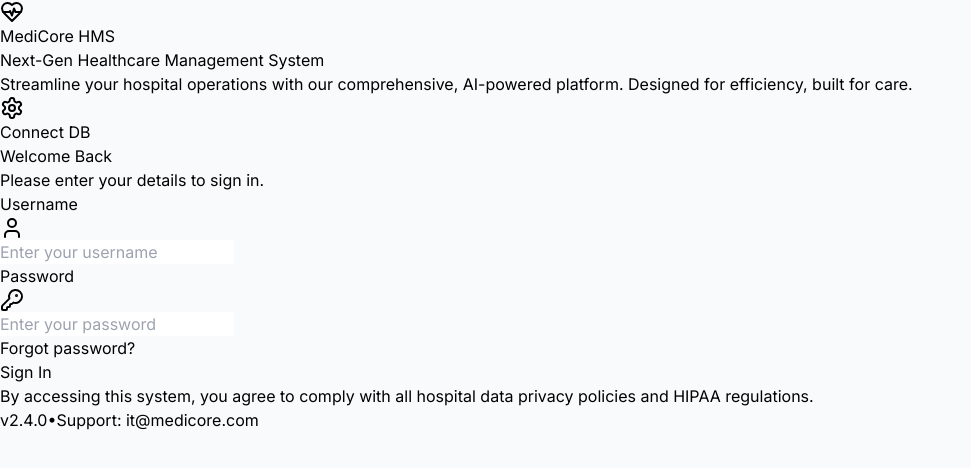
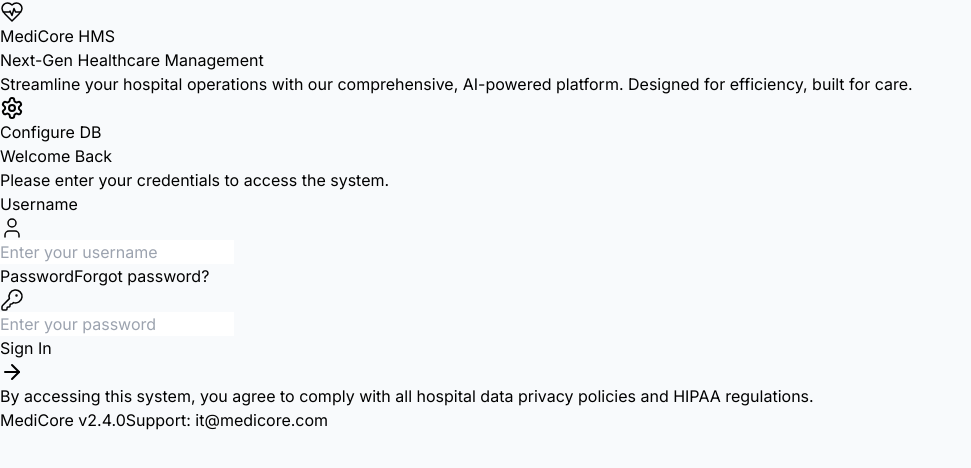
Before and after one commit to Smruti1993/HIS-WEB5, a React (Vite) app: page /#/login in a window 1280 px wide. Shown: the top 468 px of the page, without its empty margins (0-971 px from the left). Built offline with nearby package versions, Linux system fonts and the light colour scheme.

Commit message:
feat(login): Improve UI and UX of login page
Enhances the visual appeal and user experience of the login page with updated styling, larger input fields, and a more prominent branding section. Introduces subtle animations and decorative elements for a modern look.

```diff
--- a/src/pages/Login.tsx
+++ b/src/pages/Login.tsx
@@ -1,7 +1,7 @@
 import React, { useState } from 'react';
 import { useData } from '../context/DataContext';
 import { useNavigate } from 'react-router-dom';
-import { KeyRound, User, Loader2, HeartPulse, Settings } from 'lucide-react';
+import { KeyRound, User, Loader2, HeartPulse, Settings, ArrowRight } from 'lucide-react';
 
 export const Login = () => {
   const { login, isDbConnected } = useData();
@@ -24,65 +24,68 @@ export const Login = () => {
   };
 
   return (
-    <div className="min-h-screen bg-slate-50 flex items-center justify-center p-4">
-      <div className="bg-white rounded-3xl shadow-2xl overflow-hidden max-w-5xl w-full flex flex-col md:flex-row min-h-[600px] animate-in fade-in zoom-in-95 duration-500">
+    <div className="min-h-screen bg-slate-100 flex items-center justify-center p-4 sm:p-6 lg:p-8">
+      <div className="bg-white rounded-[2rem] shadow-[0_20px_50px_-12px_rgba(0,0,0,0.1)] overflow-hidden max-w-[1100px] w-full flex flex-col md:flex-row min-h-[680px] animate-in fade-in zoom-in-95 duration-500 border border-slate-100">
 
         {/* Left Side - Hero / Branding */}
-        <div className="md:w-1/2 bg-gradient-to-br from-blue-600 to-indigo-800 p-12 text-white flex flex-col justify-between relative overflow-hidden">
-          {/* Decorative Elements */}
-          <div className="absolute top-0 right-0 w-64 h-64 bg-white opacity-5 rounded-full -translate-y-1/2 translate-x-1/2"></div>
-          <div className="absolute bottom-0 left-0 w-40 h-40 bg-white opacity-5 rounded-full translate-y-1/3 -translate-x-1/3"></div>
+        <div className="md:w-5/12 bg-gradient-to-br from-blue-700 via-blue-600 to-indigo-700 p-12 text-white flex flex-col justify-between relative overflow-hidden">
+          {/* Decorative Elements - Subtle gradients and shapes */}
+          <div className="absolute top-0 right-0 w-80 h-80 bg-white opacity-[0.03] rounded-full -translate-y-1/2 translate-x-1/2 blur-3xl"></div>
+          <div className="absolute bottom-0 left-0 w-64 h-64 bg-indigo-400 opacity-10 rounded-full translate-y-1/3 -translate-x-1/3 blur-2xl"></div>
 
-          <div className="relative z-10">
-            <div className="w-14 h-14 bg-white/20 backdrop-blur-md rounded-2xl flex items-center justify-center mb-6 border border-white/30 shadow-lg">
-              <HeartPulse className="w-8 h-8 text-white" />
+          <div className="relative z-10 mt-4">
+            <div className="w-16 h-16 bg-white/10 backdrop-blur-xl rounded-2xl flex items-center justify-center mb-8 border border-white/20 shadow-xl">
+              <HeartPulse className="w-9 h-9 text-white" strokeWidth={1.5} />
             </div>
-            <h1 className="text-4xl font-bold mb-2">MediCore HMS</h1>
-            <p className="text-blue-100 text-lg">Next-Gen Healthcare Management System</p>
+            <h1 className="text-4xl font-extrabold mb-3 tracking-tight">MediCore HMS</h1>
+            <p className="text-blue-100 text-lg font-medium opacity-90">Next-Gen Healthcare Management</p>
           </div>
 
-          <div className="relative z-10 space-y-6">
-            <p className="text-blue-100/80 leading-relaxed max-w-sm">
+          <div className="relative z-10 space-y-8 mb-4">
+            <p className="text-blue-50/80 leading-relaxed text-base font-light">
               Streamline your hospital operations with our comprehensive, AI-powered platform. Designed for efficiency, built for care.
             </p>
-            <div className="flex gap-2">
-                <div className="h-1.5 w-8 bg-white rounded-full opacity-100"></div>
-                <div className="h-1.5 w-8 bg-white rounded-full opacity-40"></div>
-                <div className="h-1.5 w-8 bg-white rounded-full opacity-40"></div>
+
+            <div className="flex items-center gap-3">
+                <div className="h-1.5 w-8 bg-white rounded-full opacity-100 shadow-[0_0_10px_rgba(255,255,255,0.5)]"></div>
+                <div className="h-1.5 w-2 bg-white/30 rounded-full"></div>
+                <div className="h-1.5 w-2 bg-white/30 rounded-full"></div>
             </div>
           </div>
         </div>
 
         {/* Right Side - Login Form */}
-        <div className="md:w-1/2 p-12 flex flex-col justify-center bg-white relative">
+        <div className="md:w-7/12 p-8 md:p-14 lg:p-20 flex flex-col justify-center bg-white relative">
+
+          {/* Settings Button */}
           {!isDbConnected && (
-              <div className="absolute top-6 right-6">
+              <div className="absolute top-8 right-8">
                   <button
                     onClick={() => navigate('/connection')}
-                    className="flex items-center gap-2 text-xs font-bold text-red-500 bg-red-50 px-3 py-1.5 rounded-full hover:bg-red-100 transition-colors"
+                    className="flex items-center gap-2 text-xs font-bold text-red-600 bg-red-50 px-4 py-2 rounded-full hover:bg-red-100 transition-colors border border-red-100"
                   >
-                      <Settings className="w-3 h-3" /> Connect DB
+                      <Settings className="w-3.5 h-3.5" /> Configure DB
                   </button>
               </div>
           )}
 
-          <div className="max-w-sm w-full mx-auto">
-            <div className="mb-10">
-              <h2 className="text-3xl font-bold text-slate-800 mb-2">Welcome Back</h2>
-              <p className="text-slate-500">Please enter your details to sign in.</p>
+          <div className="w-full max-w-[420px] mx-auto">
+            <div className="mb-10 text-center md:text-left">
+              <h2 className="text-3xl font-bold text-slate-900 mb-3">Welcome Back</h2>
+              <p className="text-slate-500 text-sm">Please enter your credentials to access the system.</p>
             </div>
 
             <form onSubmit={handleLogin} className="space-y-6">
-              <div>
-                <label className="block text-sm font-semibold text-slate-700 mb-2">Username</label>
-                <div className="relative">
-                  <div className="absolute inset-y-0 left-0 pl-3 flex items-center pointer-events-none">
-                    <User className="h-5 w-5 text-slate-400" />
+              <div className="space-y-2">
+                <label className="block text-sm font-semibold text-slate-700 ml-1">Username</label>
+                <div className="relative group">
+                  <div className="absolute inset-y-0 left-0 pl-4 flex items-center pointer-events-none transition-colors group-focus-within:text-blue-600">
+                    <User className="h-5 w-5 text-slate-400 transition-colors" strokeWidth={1.5} />
                   </div>
                   <input
                     type="text"
                     required
-                    className="w-full pl-10 pr-4 py-3 bg-slate-50 border border-slate-200 rounded-xl focus:ring-2 focus:ring-blue-500 focus:border-blue-500 outline-none transition-all"
+                    className="w-full pl-12 pr-4 py-3.5 bg-slate-50 border border-slate-200 rounded-xl text-slate-800 placeholder:text-slate-400 focus:bg-white focus:ring-[3px] focus:ring-blue-100 focus:border-blue-500 outline-none transition-all duration-200"
                     placeholder="Enter your username"
                     value={username}
                     onChange={(e) => setUsername(e.target.value)}
@@ -90,42 +93,48 @@ export const Login = () => {
                 </div>
               </div>
 
-              <div>
-                <label className="block text-sm font-semibold text-slate-700 mb-2">Password</label>
-                <div className="relative">
-                  <div className="absolute inset-y-0 left-0 pl-3 flex items-center pointer-events-none">
-                    <KeyRound className="h-5 w-5 text-slate-400" />
+              <div className="space-y-2">
+                <div className="flex justify-between items-center ml-1">
+                    <label className="block text-sm font-semibold text-slate-700">Password</label>
+                    <a href="#" className="text-xs font-semibold text-blue-600 hover:text-blue-700 hover:underline">Forgot password?</a>
+                </div>
+                <div className="relative group">
+                  <div className="absolute inset-y-0 left-0 pl-4 flex items-center pointer-events-none transition-colors group-focus-within:text-blue-600">
+                    <KeyRound className="h-5 w-5 text-slate-400 transition-colors" strokeWidth={1.5} />
                   </div>
                   <input
                     type="password"
                     required
-                    className="w-full pl-10 pr-4 py-3 bg-slate-50 border border-slate-200 rounded-xl focus:ring-2 focus:ring-blue-500 focus:border-blue-500 outline-none transition-all"
+                    className="w-full pl-12 pr-4 py-3.5 bg-slate-50 border border-slate-200 rounded-xl text-slate-800 placeholder:text-slate-400 focus:bg-white focus:ring-[3px] focus:ring-blue-100 focus:border-blue-500 outline-none transition-all duration-200"
                     placeholder="Enter your password"
                     value={password}
                     onChange={(e) => setPassword(e.target.value)}
                   />
                 </div>
-                <div className="text-right mt-2">
-                    <a href="#" className="text-xs font-semibold text-blue-600 hover:text-blue-700">Forgot password?</a>
-                </div>
               </div>
 
-              <button
-                type="submit"
-                disabled={loading}
-                className="w-full bg-blue-600 text-white font-bold py-3.5 rounded-xl hover:bg-blue-700 focus:ring-4 focus:ring-blue-200 transition-all shadow-lg shadow-blue-200 flex items-center justify-center gap-2"
-              >
-                {loading ? <Loader2 className="w-5 h-5 animate-spin" /> : 'Sign In'}
-              </button>
+              <div className="pt-2">
+                <button
+                    type="submit"
+                    disabled={loading}
+                    className="w-full bg-blue-600 text-white font-bold py-4 rounded-xl hover:bg-blue-700 active:scale-[0.99] focus:ring-4 focus:ring-blue-200 transition-all shadow-lg shadow-blue-600/20 flex items-center justify-center gap-2 text-sm uppercase tracking-wide"
+                >
+                    {loading ? <Loader2 className="w-5 h-5 animate-spin" /> : (
+                        <>
+                            Sign In <ArrowRight className="w-4 h-4 ml-1" />
+                        </>
+                    )}
+                </button>
+              </div>
             </form>
 
-            <div className="mt-8 pt-6 border-t border-slate-100 text-center">
-                <p className="text-xs text-slate-400">
+            <div className="mt-10 pt-6 border-t border-slate-100 text-center">
+                <p className="text-[11px] text-slate-400 leading-relaxed max-w-xs mx-auto">
                     By accessing this system, you agree to comply with all hospital data privacy policies and HIPAA regulations.
                 </p>
-                <div className="mt-4 text-xs text-slate-400 flex justify-center gap-4">
-                    <span>v2.4.0</span>
-                    <span>•</span>
+                <div className="mt-4 flex items-center justify-center gap-2 text-[11px] font-medium text-slate-400 bg-slate-50 py-1 px-3 rounded-full w-fit mx-auto">
+                    <span>MediCore v2.4.0</span>
+                    <span className="w-1 h-1 bg-slate-300 rounded-full"></span>
                     <span>Support: it@medicore.com</span>
                 </div>
             </div>
```
